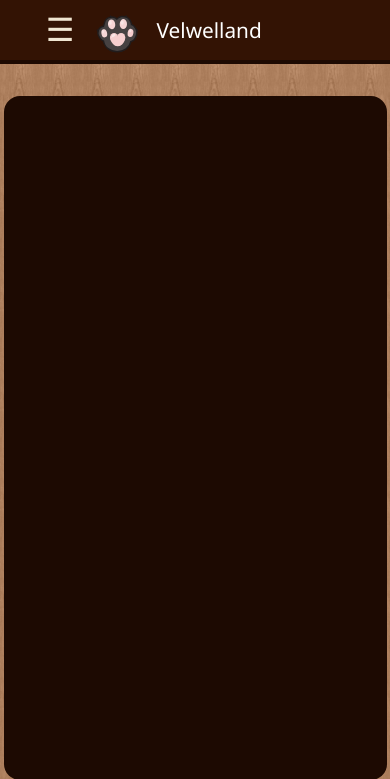
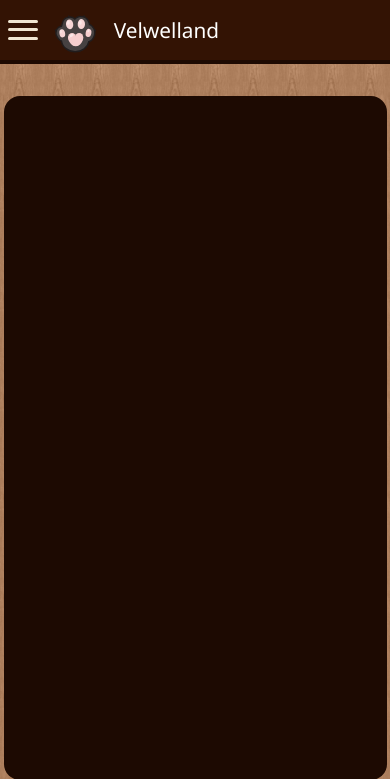
Before and after one commit to Lauri23014/ICT-kesa--projekti---Micronation, a Django app: page /timeline in a window 390 px wide. Shown: the top 779 px of the page. Run offline with Django 5.2, Linux system fonts and the light colour scheme.

Commit message:
working toggle

```diff
--- a/django/static/sceneviewer/js/navbar.js
+++ b/django/static/sceneviewer/js/navbar.js
@@ -4,5 +4,6 @@
 
   toggleBtn.addEventListener("click", function () {
     navLinks.classList.toggle("visible");
+    toggleBtn.classList.toggle("active");
   });
 });
--- a/django/static/style.css
+++ b/django/static/style.css
@@ -60,14 +60,40 @@
   gap: 0.5em;
 }
 
+/* --- Toggle nappi hamburger-tyylillä --- */
 #navbar-toggle {
   display: none;
-  background: none;
+  flex-direction: column;
+  justify-content: space-around;
+  width: 30px;
+  height: 25px;
+  background: transparent;
   border: none;
-  color: #f0e6d2;
-  font-size: 2em;
-  margin-left: 1em;
   cursor: pointer;
+  padding: 0;
+  box-sizing: border-box;
+}
+
+#navbar-toggle span {
+  width: 100%;
+  height: 3px;
+  background-color: #f0e6d2;
+  border-radius: 2px;
+  transition: all 0.3s linear;
+  position: relative;
+  transform-origin: 1px;
+}
+
+#navbar-toggle.active span:nth-child(1) {
+  transform: rotate(45deg);
+}
+
+#navbar-toggle.active span:nth-child(2) {
+  opacity: 0;
+}
+
+#navbar-toggle.active span:nth-child(3) {
+  transform: rotate(-45deg);
 }
 
 #homepagebanner {
@@ -256,24 +282,32 @@
   color: var(--main-text-color);
 }
 
+/* --- Responsiivisuus mobiilissa --- */
 @media (max-width: 700px) {
   #navlinks ul {
     display: none;
     flex-direction: column;
     background: var(--main-bg-color);
-    width: 100%;
+    width: 100vw;
     position: absolute;
     top: 4em;
     left: 0;
+    padding: 1em 0;
     z-index: 1000;
+    border-top: 1px solid var(--sub-bg-color);
   }
 
   #navlinks ul.visible {
     display: flex;
   }
 
+  #navlinks ul li {
+    margin: 0.8em 0;
+    text-align: center;
+  }
+
   #navbar-toggle {
-    display: block;
+    display: flex;
   }
 }
 
--- a/django/templates/base.html
+++ b/django/templates/base.html
@@ -12,8 +12,11 @@
   <nav id="navbar">
     <div id="nav-homepaw">
       <button id="navbar-toggle" aria-label="Toggle Menu">
-        ☰
-      </button>
+  <span></span>
+  <span></span>
+  <span></span>
+</button>
+
       <span class="paw">
         <img src="{% static 'icons/catpaw2.svg' %}" alt="Cat Paw" width="100" height="100">
       </span>
```
